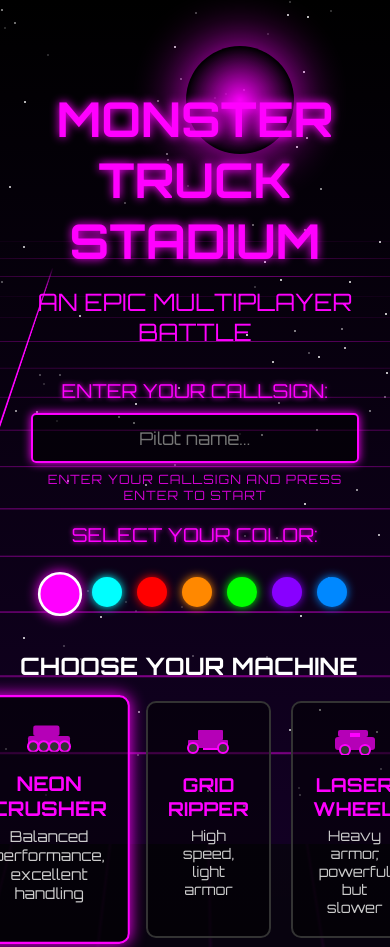
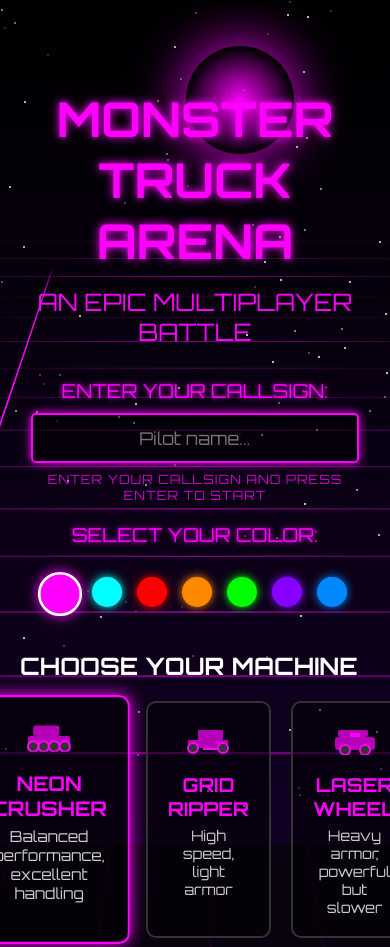
Before and after one commit to micahvs/monsters, a website: page public/index.html in a window 390 px wide. Shown: the top 947 px of the page. Drawn offline with Linux system fonts and the light colour scheme.

```diff
--- a/public/index.html
+++ b/public/index.html
@@ -3,7 +3,7 @@
 <head>
     <meta charset="UTF-8">
     <meta name="viewport" content="width=device-width, initial-scale=1.0, maximum-scale=1.0, user-scalable=no">
-    <title>Monster Truck Stadium</title>
+    <title>Monster Truck Arena</title>
     <link rel="icon" href="data:,">
     <link rel="stylesheet" href="/styles.css">
     <link href="https://fonts.googleapis.com/css2?family=Orbitron:wght@400;700&display=swap" rel="stylesheet">
@@ -422,7 +422,7 @@
 
     <div id="intro-screen" class="active">
         <div class="intro-container">
-            <h1 class="title">MONSTER TRUCK STADIUM</h1>
+            <h1 class="title">MONSTER TRUCK ARENA</h1>
             <div class="subtitle">AN EPIC MULTIPLAYER BATTLE</div>
 
             <div class="callsign-container">
```
